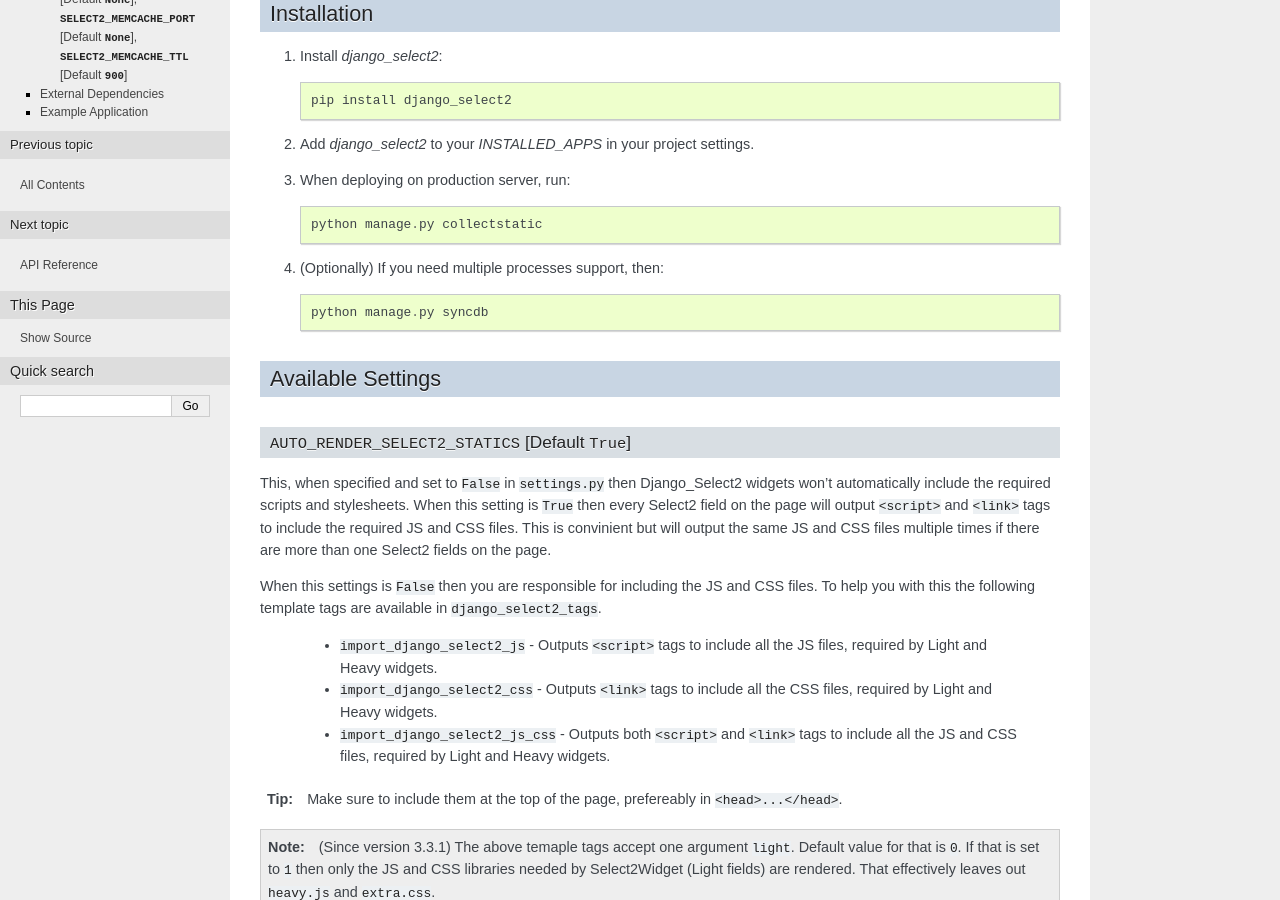
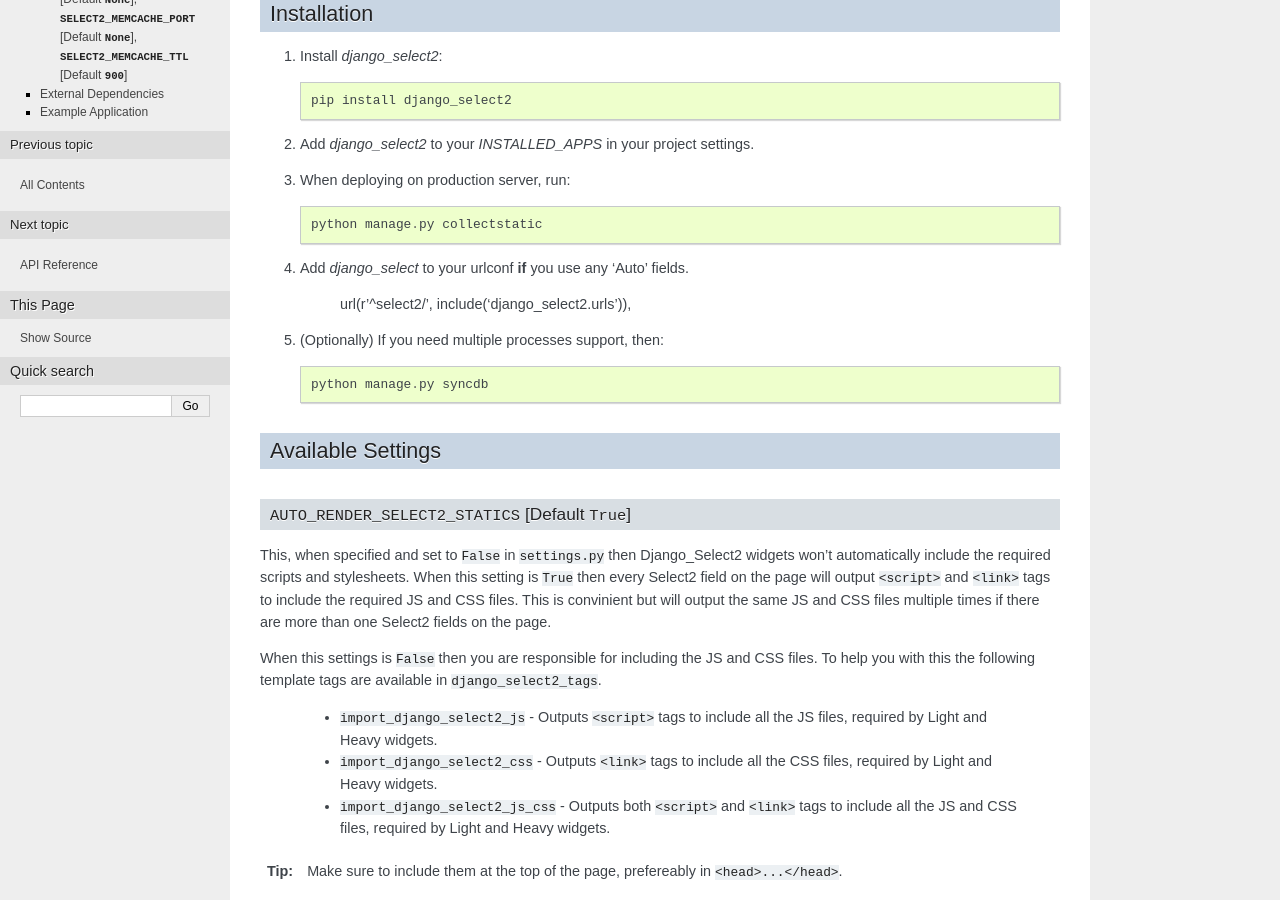
Before and after one commit to commitking00/Vacasa, a Sphinx documentation site: the page built from docs/get_started.rst, in a window 1280 px wide and 900 px high, scrolled down 305 px. Built offline with Sphinx 7.4.7, drawn with Linux system fonts in a browser that asks for light colours.

Commit message:
Update get_started.rst

```diff
--- a/docs/get_started.rst
+++ b/docs/get_started.rst
@@ -21,7 +21,11 @@
 
         python manage.py collectstatic
 
-4. (Optionally) If you need multiple processes support, then::
+4. Add `django_select` to your urlconf **if** you use any 'Auto' fields.
+
+        url(r'^select2/', include('django_select2.urls')),
+
+5. (Optionally) If you need multiple processes support, then::
 
         python manage.py syncdb
 
```
